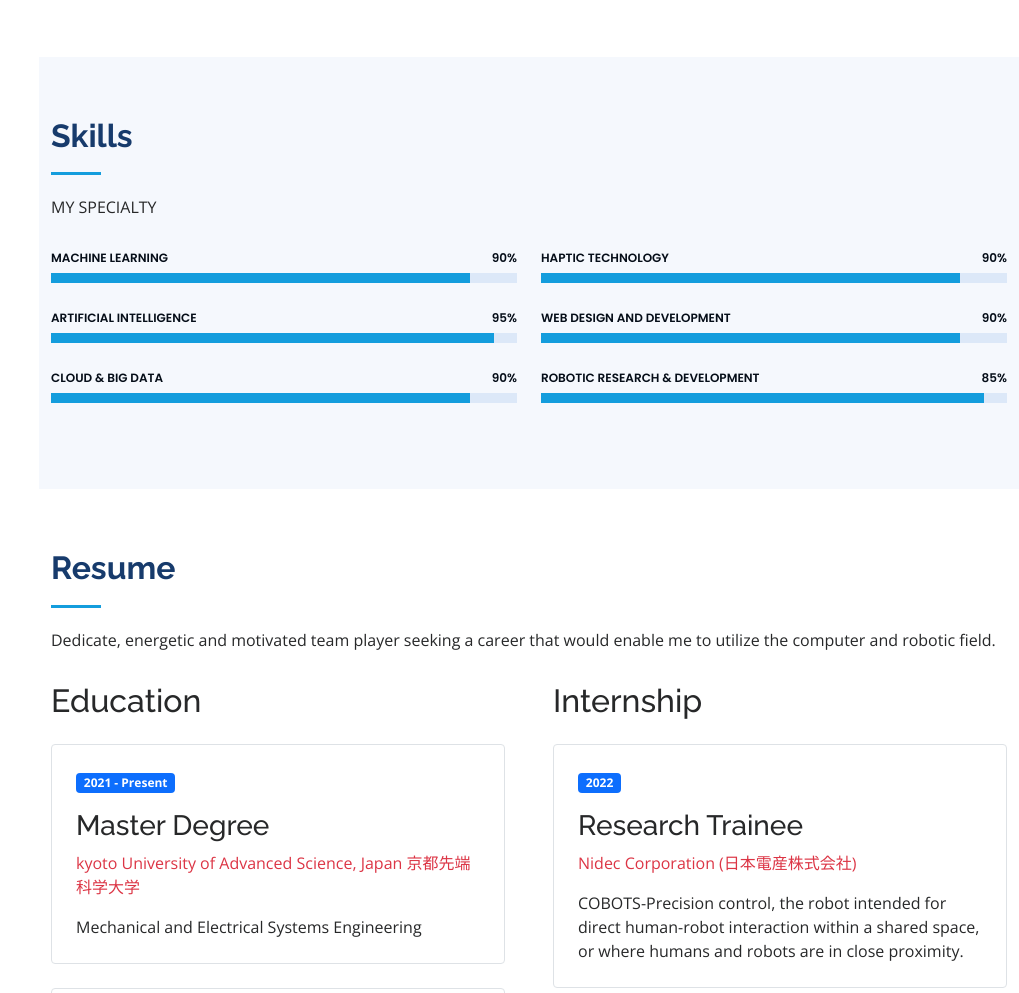
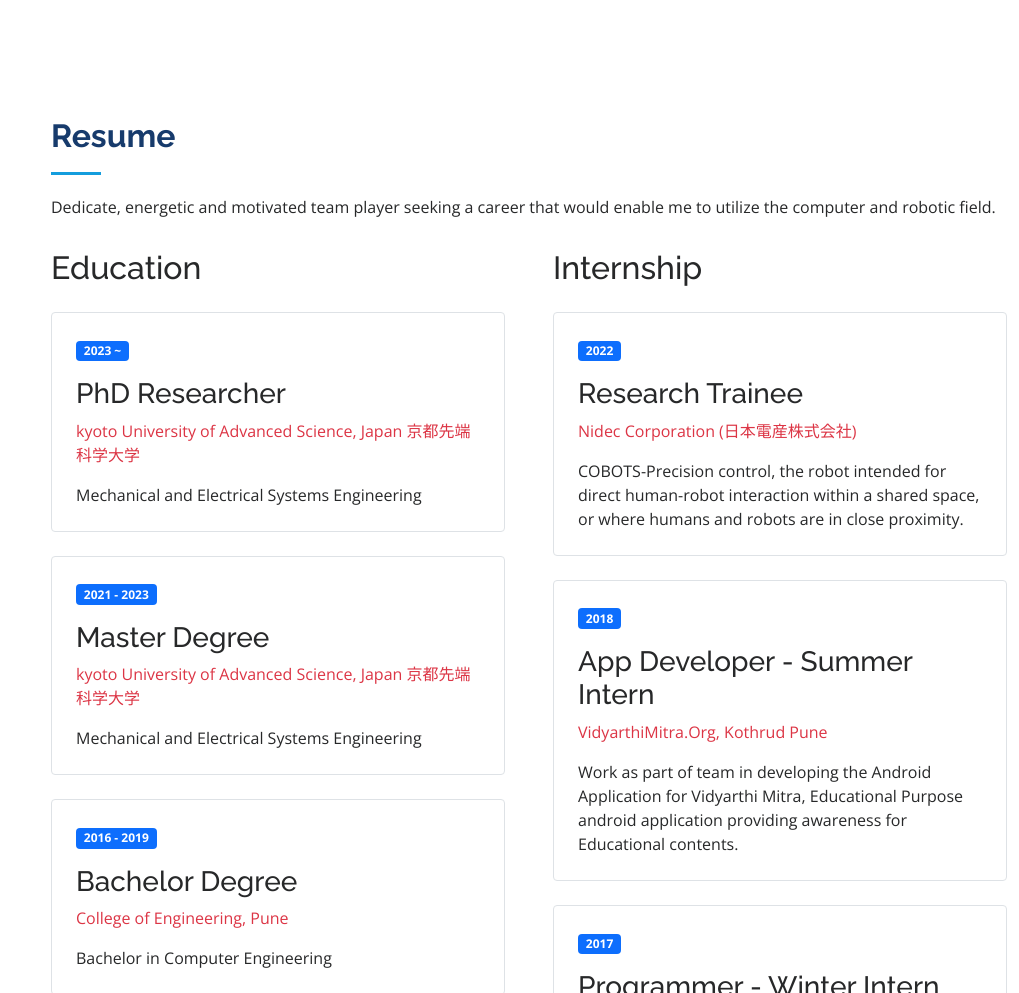
Before and after one commit to kumarswami/kumarswami.github.io, a plain HTML site: page index.html in a window 1280 px wide. Shown: the part 1314-2307 px from the top of the page, without its empty margins (261-1280 px from the left). Drawn offline with nearby package versions, Linux system fonts and the light colour scheme.

Commit message:
v3
update edu

```diff
--- a/index.html
+++ b/index.html
@@ -177,7 +177,7 @@
     </section><!-- End Facts Section -->
 
     <!-- ======= Skills Section ======= -->
-    <section id="skills" class="skills section-bg">
+    <!-- <section id="skills" class="skills section-bg">
       <div class="container">
 
         <div class="section-title">
@@ -240,7 +240,9 @@
         </div>
 
       </div>
-    </section><!-- End Skills Section -->
+    </section>
+     -->
+    <!-- End Skills Section -->
 
     <!-- ======= Resume Section ======= -->
     <section id="resume" class="resume">
@@ -310,8 +312,14 @@
           <!-- My Education -->
           <div class="col-md-6">
             <h2 class="text-6 fw-600 mb-4">Education</h2>
-	   <div class="bg-white border rounded p-4 mb-4">
-              <p class="badge bg-primary text-2 fw-400">2021 - Present</p>
+	          <div class="bg-white border rounded p-4 mb-4">
+              <p class="badge bg-primary text-2 fw-400">2023 ~ </p>
+              <h3 class="text-5">PhD Researcher</h3>
+              <p class="text-danger">kyoto University of Advanced Science, Japan 京都先端科学大学</p>
+              <p class="mb-0">Mechanical and Electrical Systems Engineering</p>
+            </div>
+            <div class="bg-white border rounded p-4 mb-4">
+              <p class="badge bg-primary text-2 fw-400">2021 - 2023</p>
               <h3 class="text-5">Master Degree</h3>
               <p class="text-danger">kyoto University of Advanced Science, Japan 京都先端科学大学</p>
               <p class="mb-0">Mechanical and Electrical Systems Engineering</p>
```
